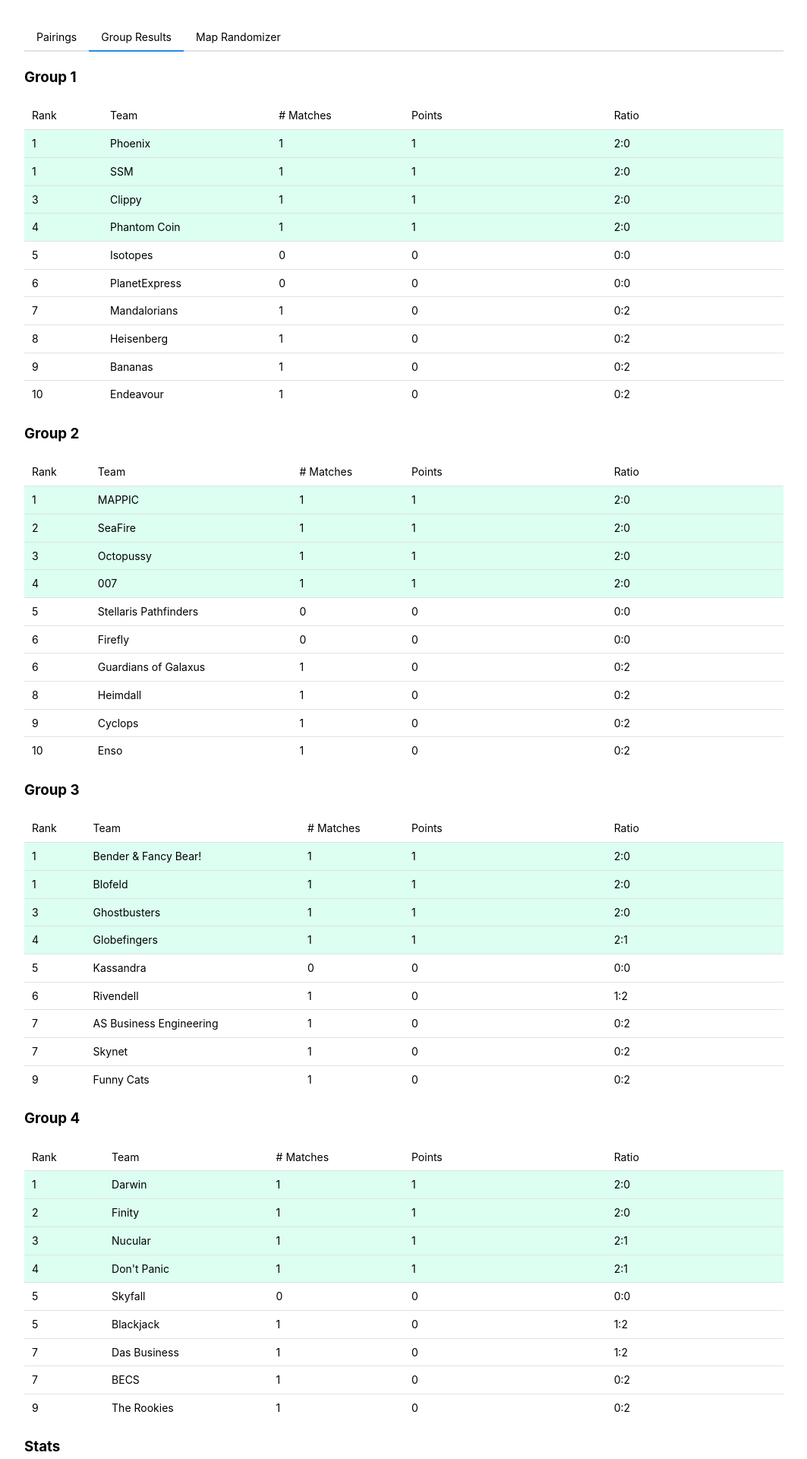
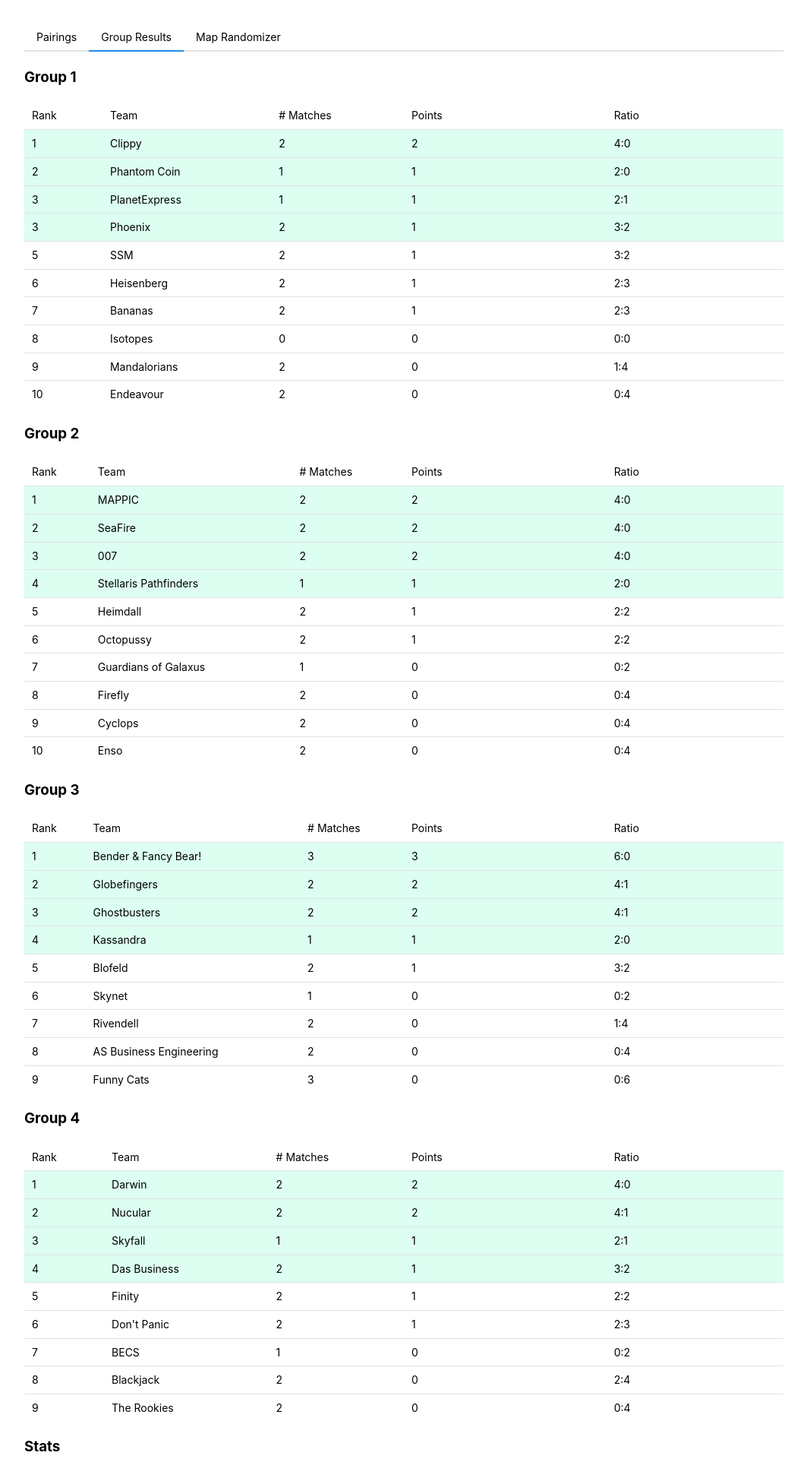
Before and after one commit to Nasicus/dgpdggtwc, a React (Vite) app: page / in a window 1280 px wide. Shown: the top 1920 px of the page at 76% size, without its empty margins (108-1171 px from the left). Built offline with nearby package versions, Linux system fonts and the light colour scheme.

Commit message:
add until 06.12

```diff
--- a/src/data/groupResults.ts
+++ b/src/data/groupResults.ts
@@ -14,10 +14,10 @@ export const group1: Group = [
   [
     "Week 2",
     [
-      ["Heisenberg", "Phoenix", ""],
-      ["Mandalorians", "Bananas", ""],
-      ["SSM", "PlanetExpress", ""],
-      ["Clippy", "Endeavour", ""],
+      ["Heisenberg", "Phoenix", "2:1"],
+      ["Mandalorians", "Bananas", "1:2"],
+      ["SSM", "PlanetExpress", "1:2"],
+      ["Clippy", "Endeavour", "2:0"],
       ["Isotopes", "Phantom Coin", ""],
     ],
   ],
@@ -97,7 +97,7 @@ export const group2: Group = [
   [
     "Week 1",
     [
-      ["Stellaris Pathfinders", "Firefly", ""],
+      ["Stellaris Pathfinders", "Firefly", "2:0"],
       ["MAPPIC", "Guardians of Galaxus", "2:0"],
       ["SeaFire", "Heimdall", "2:0"],
       ["Octopussy", "Cyclops", "2:0"],
@@ -108,10 +108,10 @@ export const group2: Group = [
     "Week 2",
     [
       ["Guardians of Galaxus", "Stellaris Pathfinders", ""],
-      ["Firefly", "Heimdall", ""],
-      ["MAPPIC", "Cyclops", ""],
-      ["SeaFire", "Enso", ""],
-      ["Octopussy", "007", ""],
+      ["Firefly", "Heimdall", "0:2"],
+      ["MAPPIC", "Cyclops", "2:0"],
+      ["SeaFire", "Enso", "2:0"],
+      ["Octopussy", "007", "0:2"],
     ],
   ],
   [
@@ -200,10 +200,10 @@ export const group3: Group = [
   [
     "Week 2",
     [
-      ["AS Business Engineering", "Kassandra", ""],
-      ["Bender & Fancy Bear!", "Rivendell", ""],
-      ["Blofeld", "Ghostbusters", ""],
-      ["Globefingers", "Funny Cats", ""],
+      ["AS Business Engineering", "Kassandra", "0:2"],
+      ["Bender & Fancy Bear!", "Rivendell", "2:0"],
+      ["Blofeld", "Ghostbusters", "1:2"],
+      ["Globefingers", "Funny Cats", "2:0"],
       ["BREAK", "Skynet", ""],
     ],
   ],
@@ -212,7 +212,7 @@ export const group3: Group = [
     [
       ["Kassandra", "Skynet", ""],
       ["AS Business Engineering", "Rivendell", ""],
-      ["Bender & Fancy Bear!", "Funny Cats", ""],
+      ["Bender & Fancy Bear!", "Funny Cats", "2:0"],
       ["Blofeld", "Globefingers", ""],
       ["BREAK", "Ghostbusters", ""],
     ],
@@ -293,10 +293,10 @@ export const group4: Group = [
   [
     "Week 2",
     [
-      ["Blackjack", "Skyfall", ""],
-      ["Nucular", "Don't Panic", ""],
-      ["Darwin", "Finity", ""],
-      ["Das Business", "The Rookies", ""],
+      ["Blackjack", "Skyfall", "1:2"],
+      ["Nucular", "Don't Panic", "2:0"],
+      ["Darwin", "Finity", "2:0"],
+      ["Das Business", "The Rookies", "2:0"],
       ["BREAK", "BECS", ""],
     ],
   ],
```
